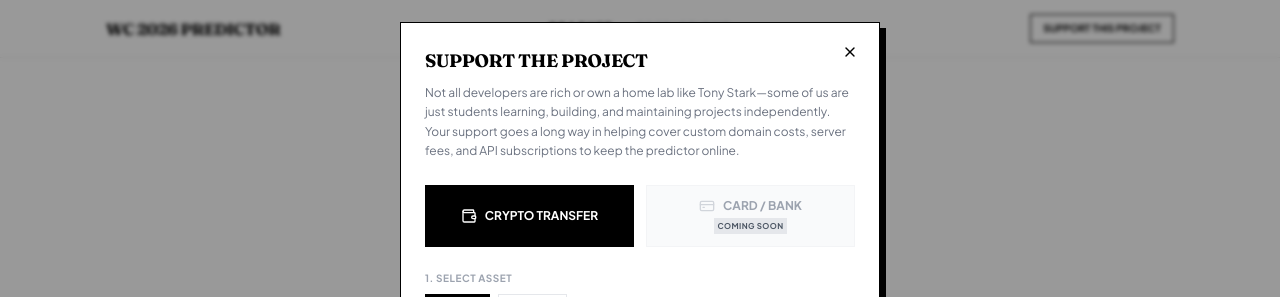
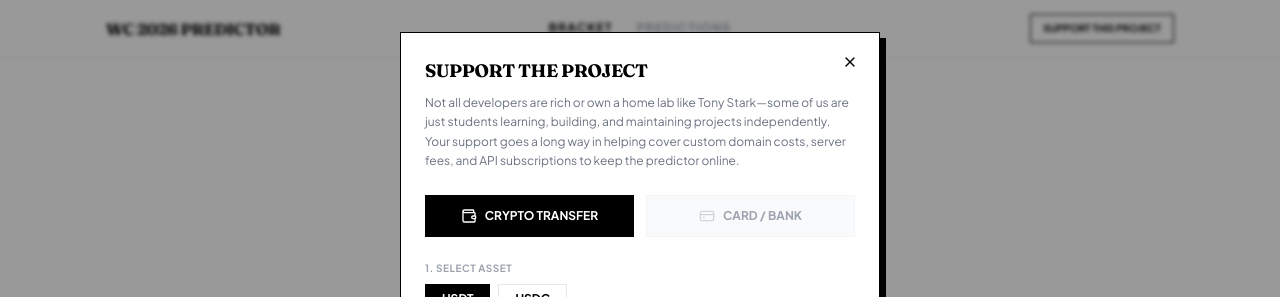
Before and after one commit to xcjohnmark/world-cup-model, a Next.js app in the folder frontend/: page / in a window 1280 px wide. Both pictures are taken after a click on the button "SUPPORT THIS PROJECT". Shown: the top 297 px of the page. Built offline with nearby package versions, Linux system fonts and the light colour scheme; no server answers.

Commit message:
Remove Coming Soon label from Card/Bank support button

```diff
--- a/frontend/src/components/SupportModal.tsx
+++ b/frontend/src/components/SupportModal.tsx
@@ -138,18 +138,12 @@ export default function SupportModal({ isOpen, onClose }: SupportModalProps) {
             Crypto Transfer
           </button>
 
-          {/* Fiat Method (Disabled / Coming Soon) */}
+          {/* Fiat Method (Disabled) */}
           <div
-            className="relative flex flex-col items-center justify-center p-3 border border-gray-100 bg-gray-50 text-gray-400 cursor-not-allowed group"
-            title="Naira & USD Card/Bank payments are coming soon"
+            className="flex items-center justify-center gap-2 p-3 border border-gray-100 bg-gray-50 text-gray-400 cursor-not-allowed text-xs font-bold uppercase"
           >
-            <div className="flex items-center gap-2 text-xs font-bold uppercase">
-              <CreditCard className="w-4 h-4 text-gray-300" />
-              Card / Bank
-            </div>
-            <span className="text-[8px] font-bold tracking-wider uppercase mt-1 bg-gray-200 text-gray-600 px-1 py-0.5 rounded-none">
-              Coming Soon
-            </span>
+            <CreditCard className="w-4 h-4 text-gray-300" />
+            Card / Bank
           </div>
         </div>
 
```
